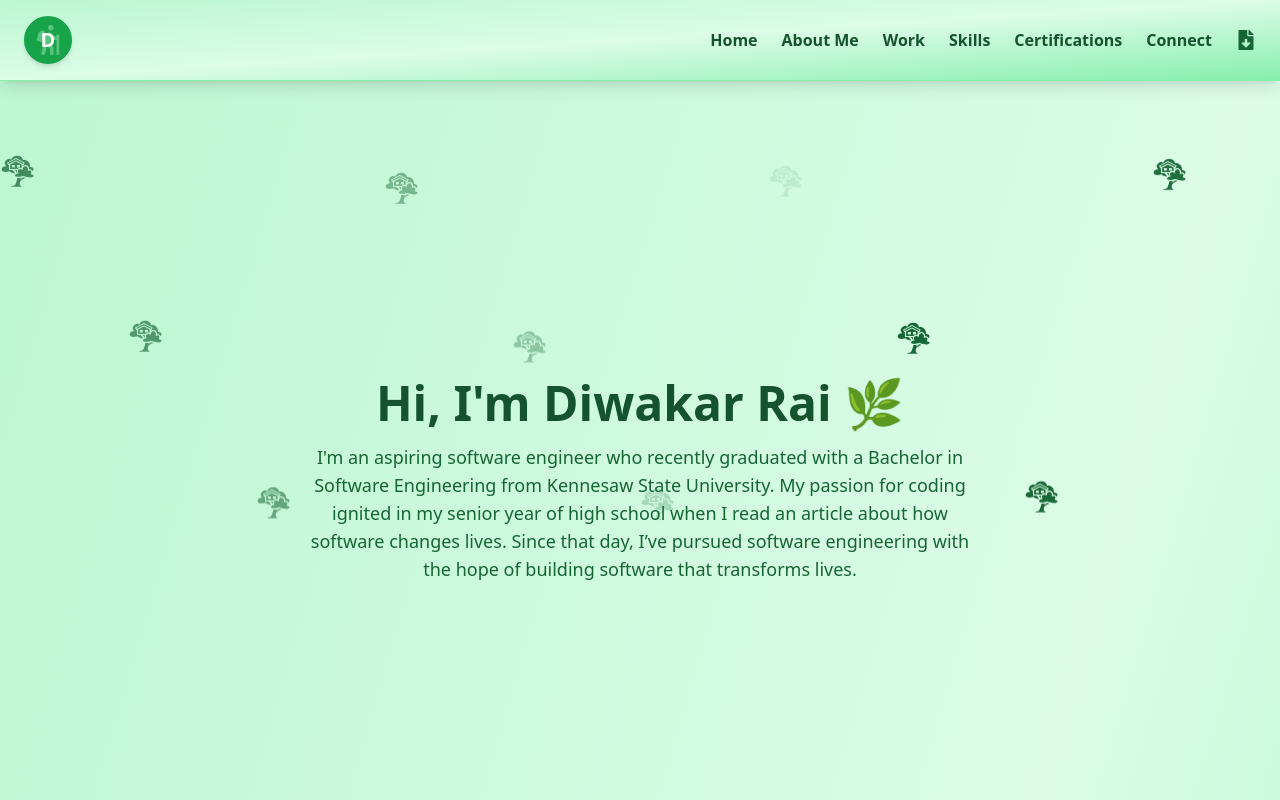
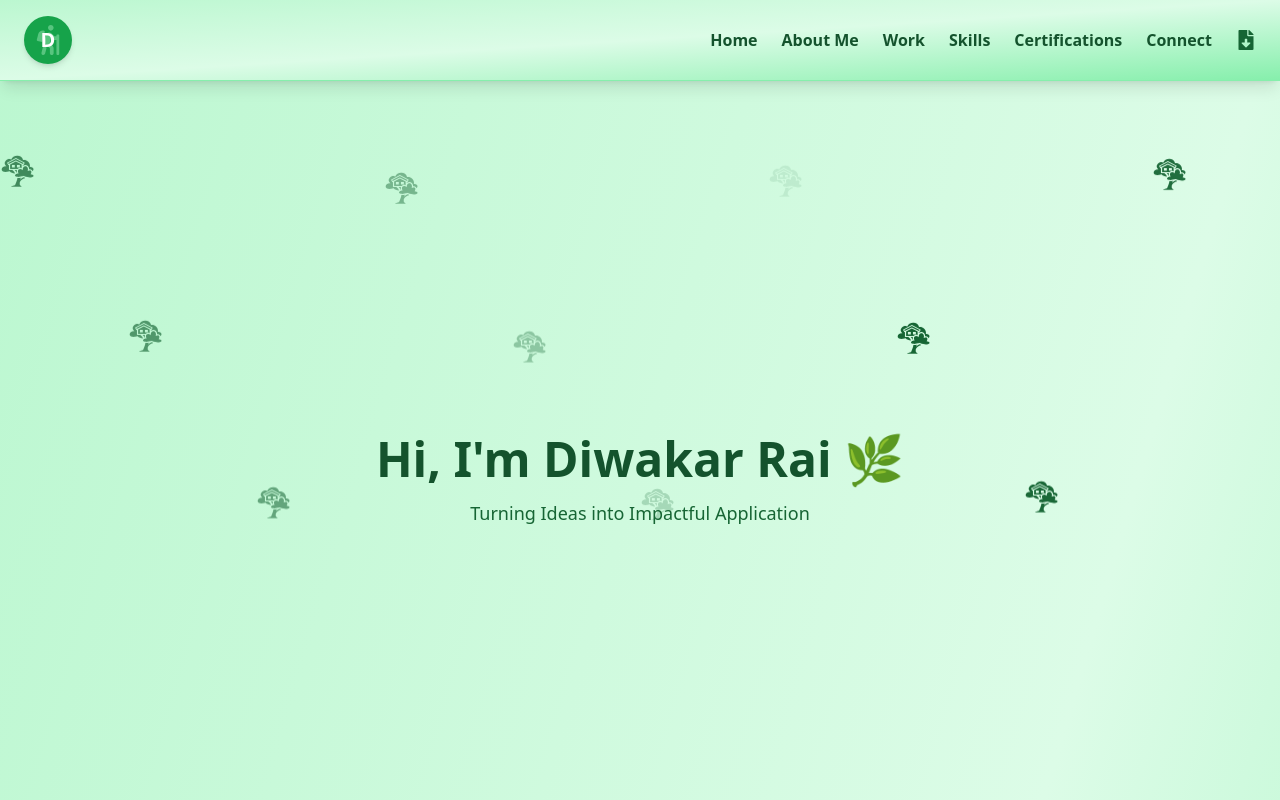
Before and after one commit to RaiDiwakar66/MyPortfolio, a React (Vite) app: page / in a window 1280 px wide. Both pictures are taken after a click on the element "Hi, I'm Diwakar Rai 🌿". Shown: the top 800 px of the page. Built offline with nearby package versions, Linux system fonts and the light colour scheme.

Commit message:
Updated about me page

```diff
--- a/src/App.jsx
+++ b/src/App.jsx
@@ -147,7 +147,7 @@ export default function Portfolio() {
               animate={{ opacity: 1, y: 0 }}
               transition={{ duration: 0.5 }}
             >
-              I'm an aspiring software engineer who recently graduated with a Bachelor in Software Engineering from Kennesaw State University. My passion for coding ignited in my senior year of high school when I read an article about how software changes lives. Since that day, I’ve pursued software engineering with the hope of building software that transforms lives.
+              Turning Ideas into Impactful Application
             </motion.p>
           )}
         </div>
@@ -158,7 +158,7 @@ export default function Portfolio() {
         <h2 className="text-3xl font-bold text-center text-green-900 mb-10">About Me 🍃</h2>
         <img src={KSU} alt="KSU Logo" className="w-40 mb-6" />
         <p className="text-lg max-w-2xl text-green-800 text-center">
-          I'm an aspiring software engineer who recently graduated with a Bachelor in Software Engineering from Kennesaw State University. My passion for coding ignited in my senior year of high school when I read an article about how software changes lives. Since that day, I’ve pursued software engineering with the hope of building software that transforms lives.
+          I'm an aspiring software engineer who recently graduated with a Bachelor in Software Engineering from Kennesaw State University. My passion for coding ignited in my senior year of high school when I read an article about how software changes lives. Since that day, I’ve pursued software engineering with the hope of building software that transforms lives.Checkout my projects!
         </p>
       </section>
 
```
